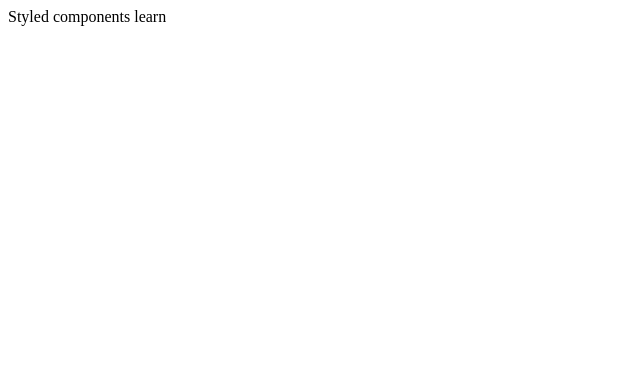
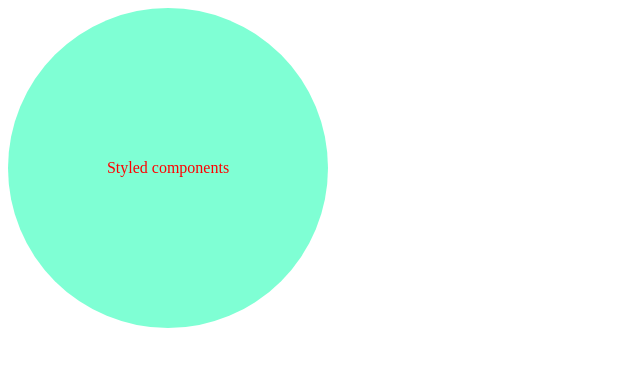
Before and after one commit to An-Junyeop/styled-components-learn, a React (Create React App) app: page / in a window 1280 px wide. Shown: the top 366 px of the page, without its empty margins (0-640 px from the left). Built offline with nearby package versions, Linux system fonts and the light colour scheme.

Commit message:
Styled components 간단 사용 예제

```diff
--- a/src/App.js
+++ b/src/App.js
@@ -1,7 +1,30 @@
 import React from 'react';
+import styled, { css } from 'styled-components';
+
+const Circle = styled.div`
+	width: 10rem;
+	height: 10rem;
+	background: aquamarine;
+	border-radius: 50%;
+	text-align: center;
+	line-height: 10rem;
+	color: ${props => props.color || 'black'};
+
+	${props =>
+		props.huge &&
+		css`
+			width: 20rem;
+			height: 20rem;
+			line-height: 20rem;
+		`}
+`;
 
 function App() {
-	return <div>Styled components learn</div>;
+	return (
+		<Circle color='red' huge>
+			Styled components
+		</Circle>
+	);
 }
 
 export default App;
```
